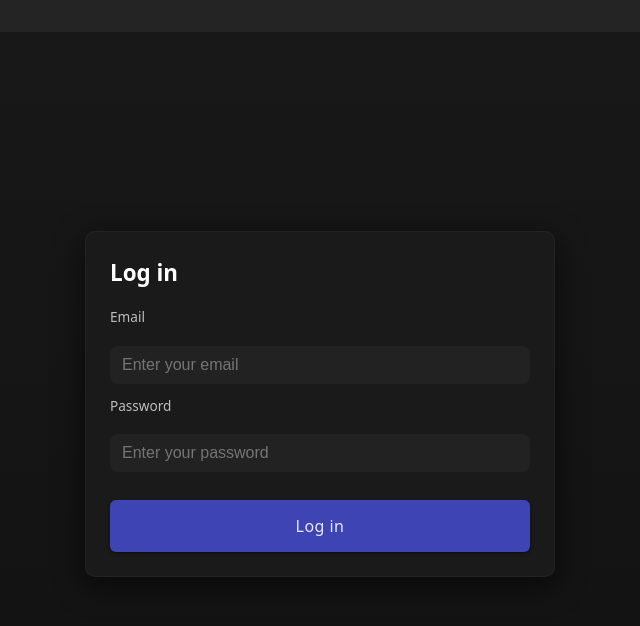
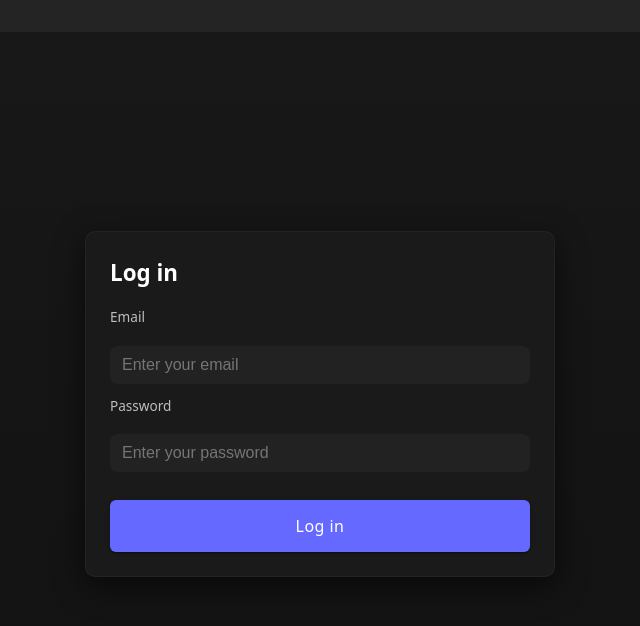
Before and after one commit to KarolisPetrovskis/Nightmare, a React (Vite) app in the folder frontend/: page /login in a window 1280 px wide. In both pictures the pointer is over the button "Log in". Shown: the top 626 px of the page, without its empty margins (320-960 px from the left). Built offline with nearby package versions, Linux system fonts and the light colour scheme; no server answers.

Commit message:
login button fix

```diff
--- a/frontend/src/components/NavBar/Navbar.tsx
+++ b/frontend/src/components/NavBar/Navbar.tsx
@@ -1,4 +1,4 @@
-import { AppBar, Toolbar, Button, Box, Typography } from '@mui/material';
+import { AppBar, Toolbar, Button, Box, Typography, colors } from '@mui/material';
 import { useLocation, useNavigate } from 'react-router-dom';
 import styles from './Navbar.module.css';
 import NightlightRoundIcon from '@mui/icons-material/NightlightRound';
@@ -32,7 +32,7 @@ export default function Navbar() {
   return (
     <AppBar position="sticky" className={styles.appBar}>
       <Toolbar className={styles.toolbar}>
-        <Typography variant="h6" className={styles.businessName} sx={{ display: 'flex', alignItems: 'center', gap: '0.5rem' }} onClick={() => navigate('/')}>
+        <Typography variant="h6" className={styles.businessName} sx={{ display: 'flex', alignItems: 'center', gap: '0.5rem'}} onClick={() => navigate('/')}>
           <NightlightRoundIcon fontSize="large"/> Nightmare
         </Typography>
 
--- a/frontend/src/pages/Login/Login.css
+++ b/frontend/src/pages/Login/Login.css
@@ -61,6 +61,11 @@
   text-transform: none !important;
 }
 
+.login-button:hover {
+  background-color: #6669ff !important;
+  color: #fff !important;
+}
+
 .login-button.Mui-disabled {
   background-color: #2f2f2f !important;
   color: #777 !important;
```
